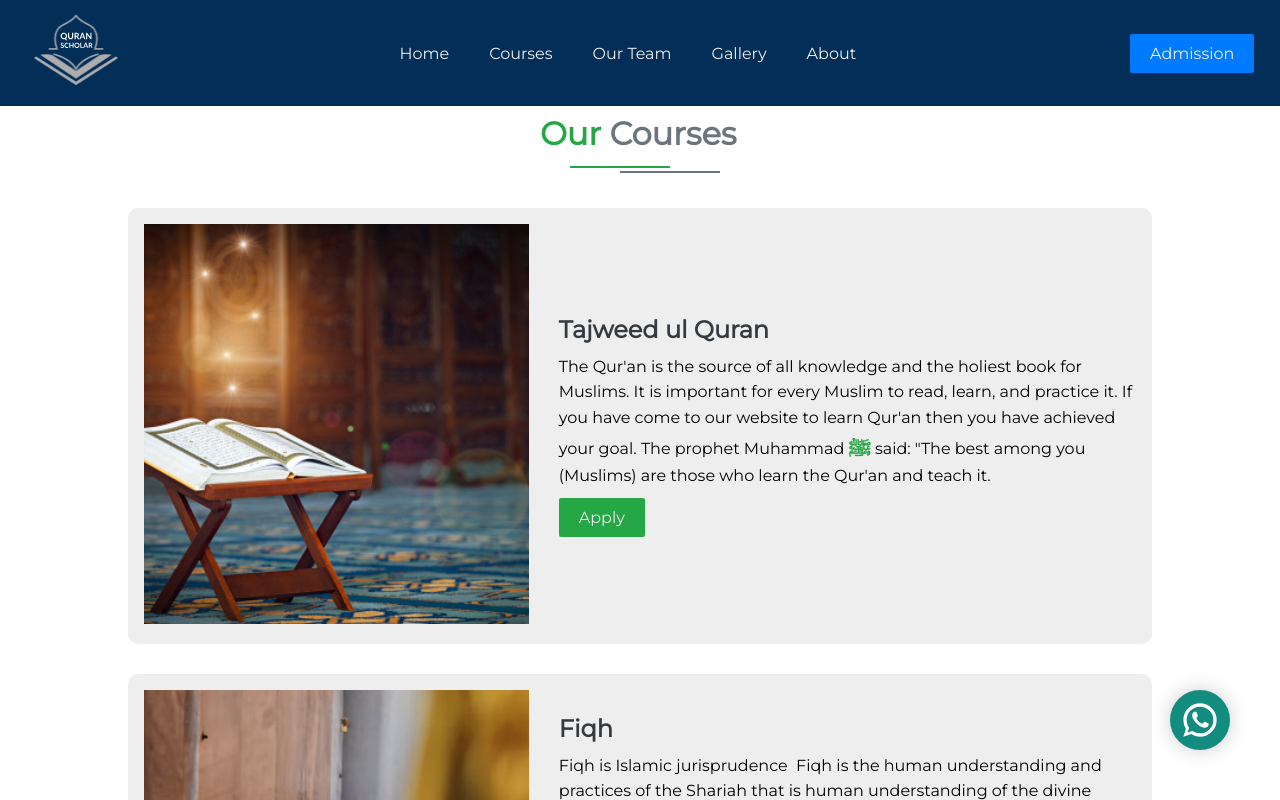
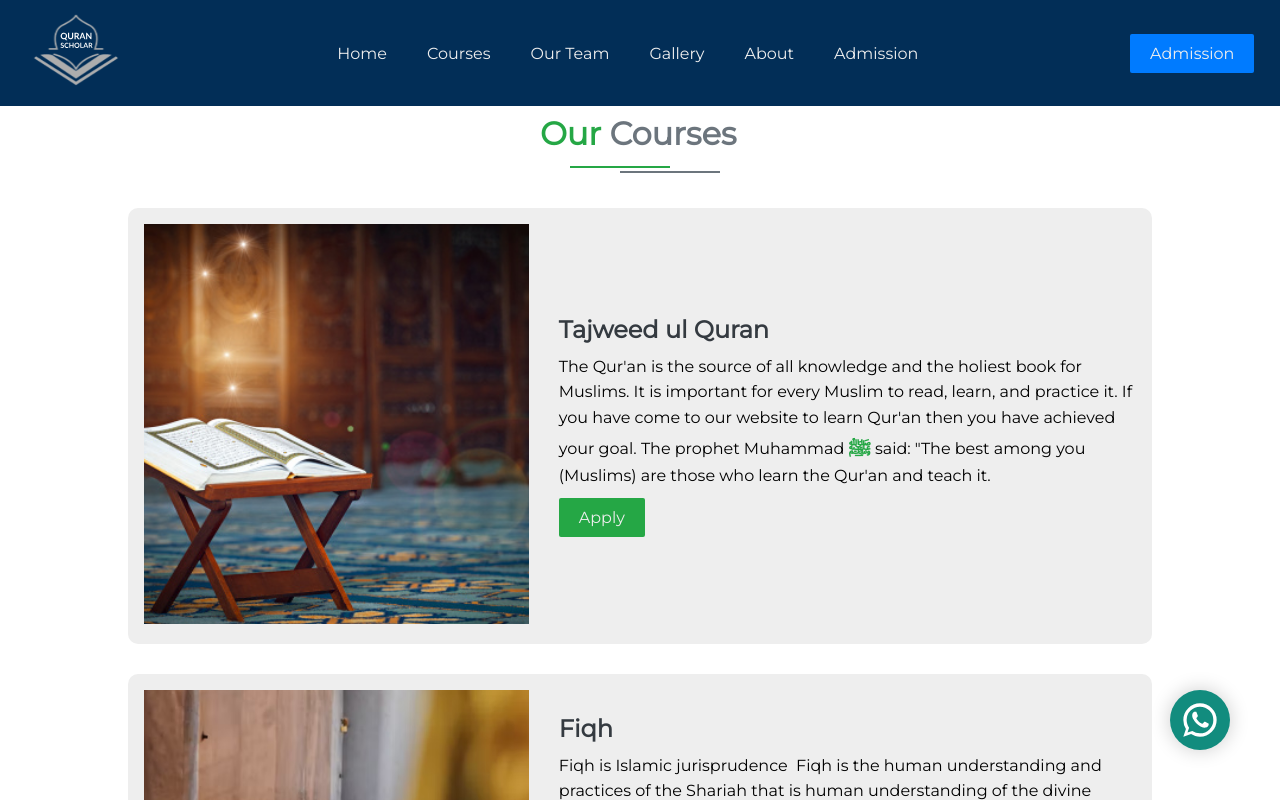
Before and after one commit to Codacad/quranscholar, a React (Create React App) app: page /courses in a window 1280 px wide. Shown: the top 800 px of the page. Built offline with nearby package versions, Linux system fonts and the light colour scheme.

Commit message:
added admission menu

```diff
--- a/src/componets/Navbar.js
+++ b/src/componets/Navbar.js
@@ -25,6 +25,7 @@ const Navbar = () => {
                   <li><a href="#team">Our Team</a></li>
                   <li><Link to="/gallery">Gallery</Link></li>
                   <li><Link to="/about">About</Link></li>
+                  <li><Link to="/admission">Admission</Link></li>
               </ul>
               {/* <Link to="/admission" className='admission'>Admission</Link> */}
               <a className='admission' href="https://surveyheart.com/form/62e6d76024ff9216a53b014f" target='_blank'>Admission</a>
--- a/src/css/App.css
+++ b/src/css/App.css
@@ -1225,8 +1225,10 @@ div.admission div.admission-contents div.form-side form div.form-inputs div.form
   font-weight: 500;
   font-family: "Montserrat", sans-serif;
   font-size: 16px;
+  transition: all 0.3s cubic-bezier(0.175, 0.885, 0.32, 1.275);
 }
 div.admission div.admission-contents div.form-side form div.form-inputs div.form-group input[type=text]:focus, div.admission div.admission-contents div.form-side form div.form-inputs div.form-group input[type=email]:focus {
+  transition: all 0.3s cubic-bezier(0.175, 0.885, 0.32, 1.275);
   box-shadow: 0px 0px 2px #25a745, 0px 0px 2px #25a745, 0px 0px 2px #25a745, 0px 0px 2px #25a745, 0px 0px 2px #25a745, 0px 0px 2px #25a745, 0px 0px 2px #25a745, 0px 0px 2px #25a745;
 }
 div.admission div.admission-contents div.form-side form div.form-inputs .file {
--- a/src/css/App.scss
+++ b/src/css/App.scss
@@ -1286,7 +1286,9 @@ div.admission{
               font-weight: 500;
               font-family: "Montserrat", sans-serif;
               font-size: 16px;
+              transition: all .3s cubic-bezier(0.175, 0.885, 0.32, 1.275);
               &:focus{
+                transition: all .3s cubic-bezier(0.175, 0.885, 0.32, 1.275);
                 box-shadow: 0px 0px 2px #25a745, 0px 0px 2px #25a745, 0px 0px 2px #25a745,  0px 0px 2px #25a745,  0px 0px 2px #25a745,
                             0px 0px 2px #25a745,  0px 0px 2px #25a745,  0px 0px 2px #25a745;
               }
```
Also changed, not shown: 1 other file (tests, documents, lock files or other folders).
